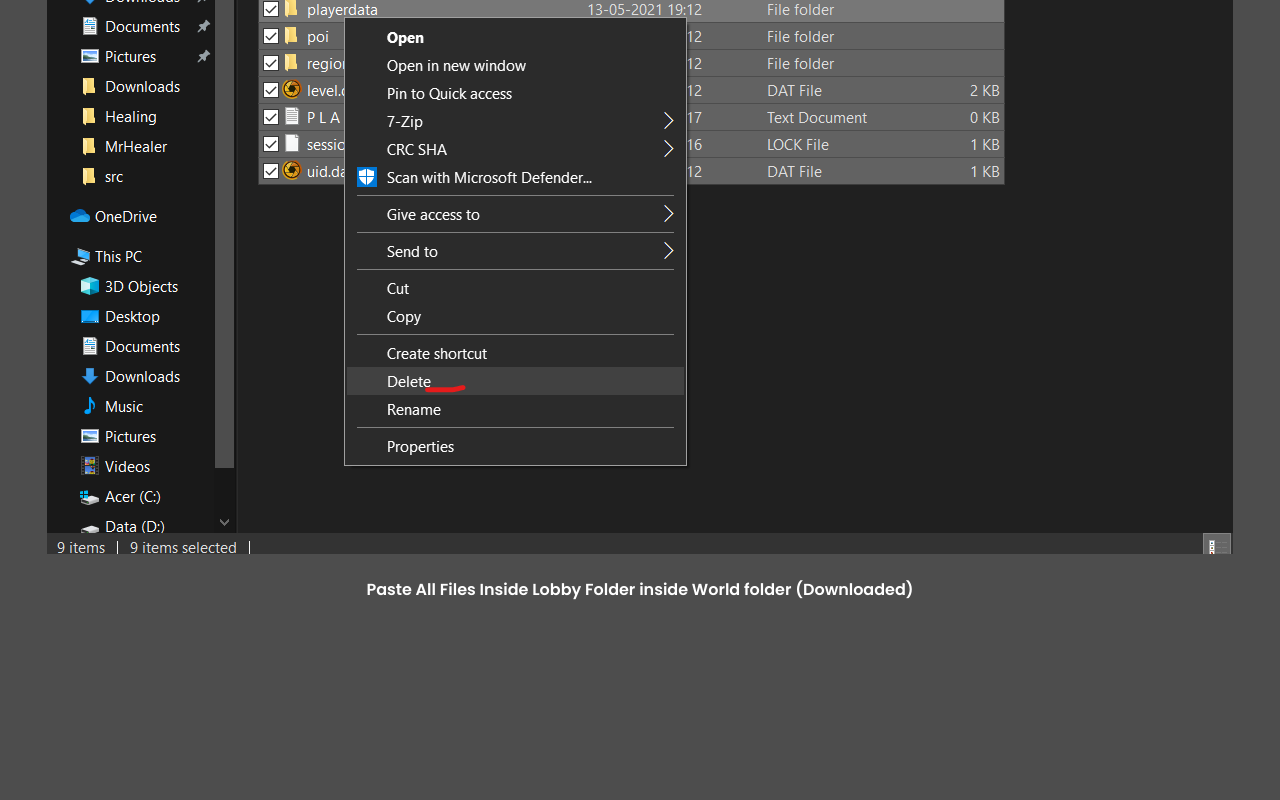
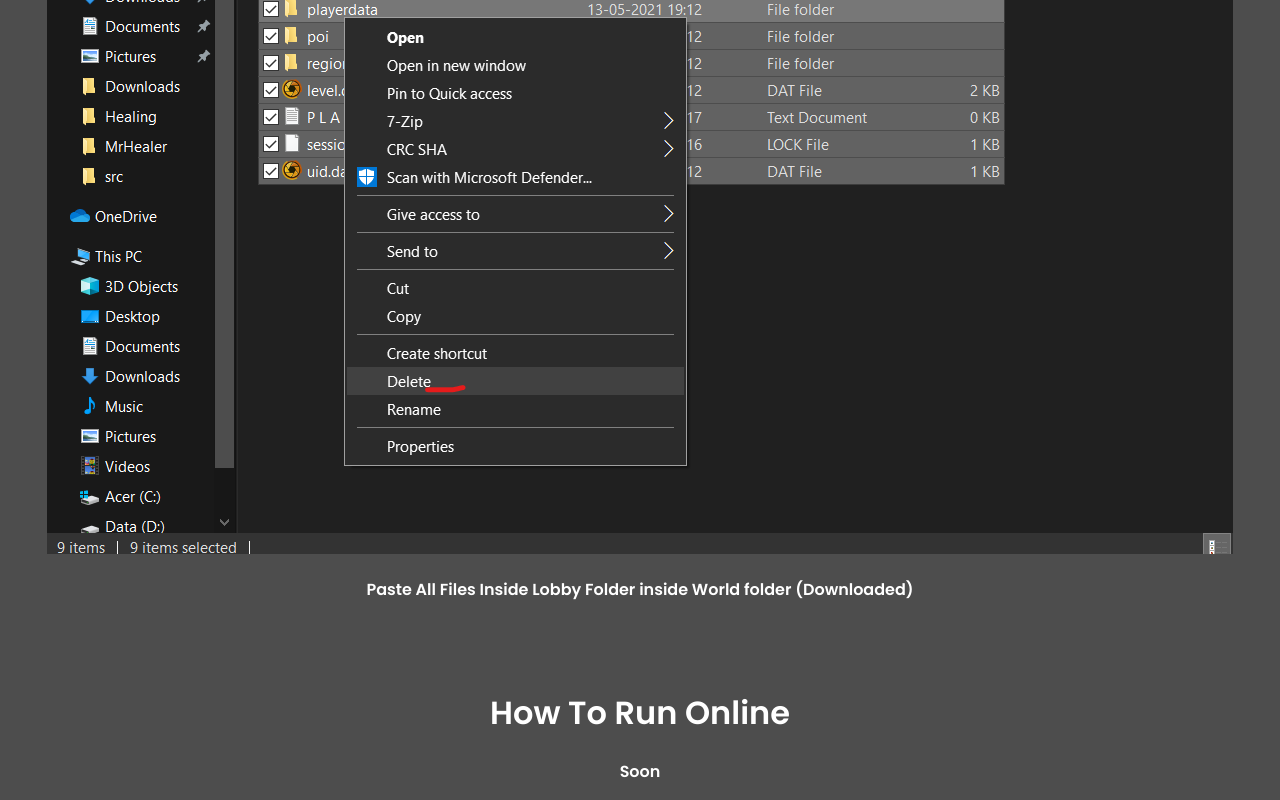
Before and after one commit to healer-op/MineBasic, a plain HTML site: page index.html in a window 1280 px wide. Shown: the part 4591-5391 px from the top of the page. Before the commit the page ends 5209 px from the top, so only its background shows below. Drawn offline with Linux system fonts and the light colour scheme.

Commit message:
Update index.html

```diff
--- a/index.html
+++ b/index.html
@@ -1,6 +1,6 @@
 <!DOCTYPE html>
 <head>
-  <title>How To Change World</title>
+  <title>How To Change World / HOW TO RUN ONLINE</title>
   <link rel="preconnect" href="https://fonts.gstatic.com">
   <link href="https://fonts.googleapis.com/css2?family=Poppins:wght@600&display=swap" rel="stylesheet">
 
@@ -51,6 +51,11 @@
     <p>Delete All Files World Folder (Downloaded)</p>
     <img src="Webfiles/Screenshot 2021-05-13 195036.png" >
     <p>Paste All Files Inside Lobby Folder inside World folder (Downloaded)</p>
+    <BR>
+    <BR>
+	    <H1>How To Run Online</H1>
+	    <p>Soon</p>
+
 
   </div>
 
```
